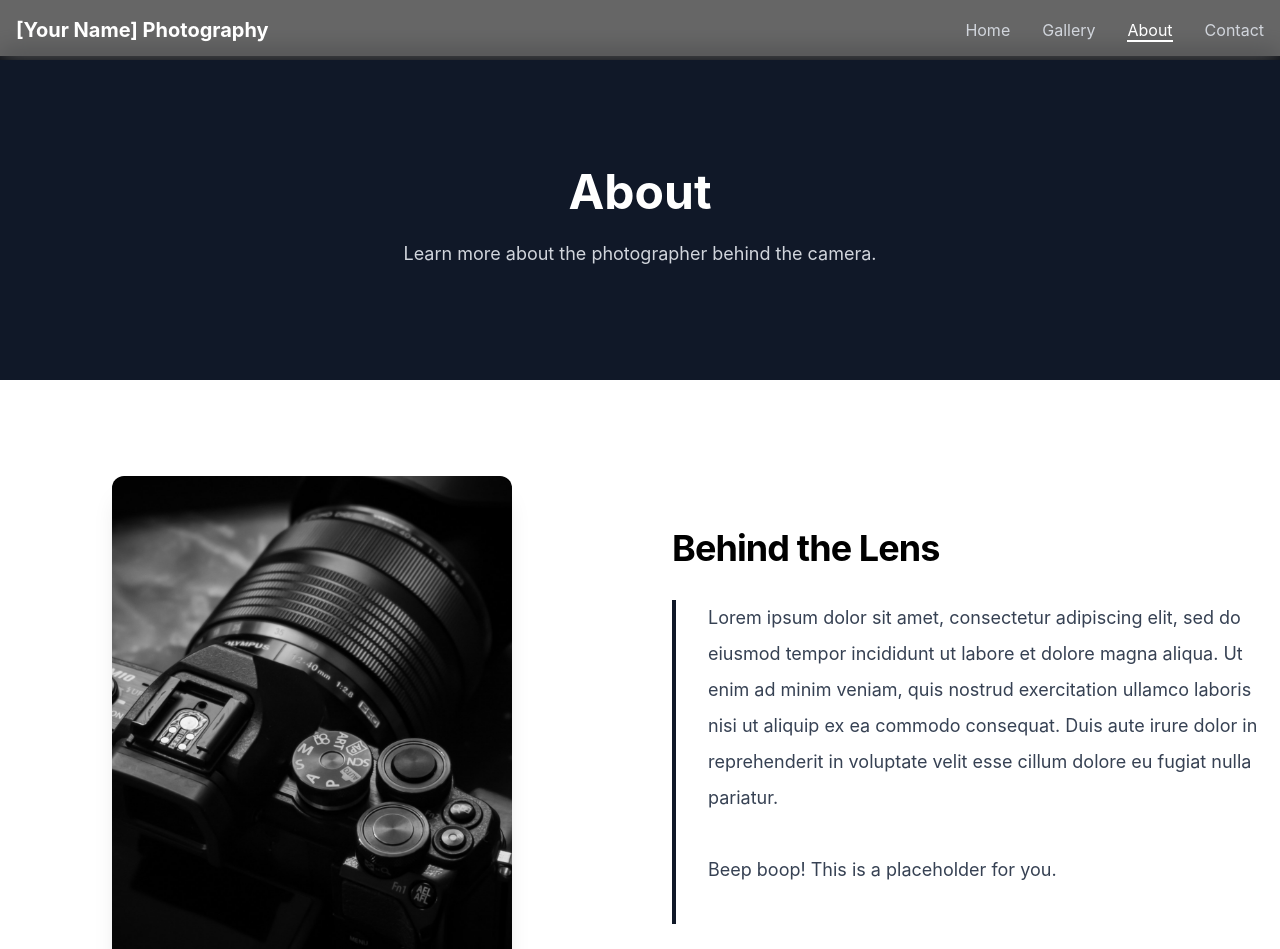
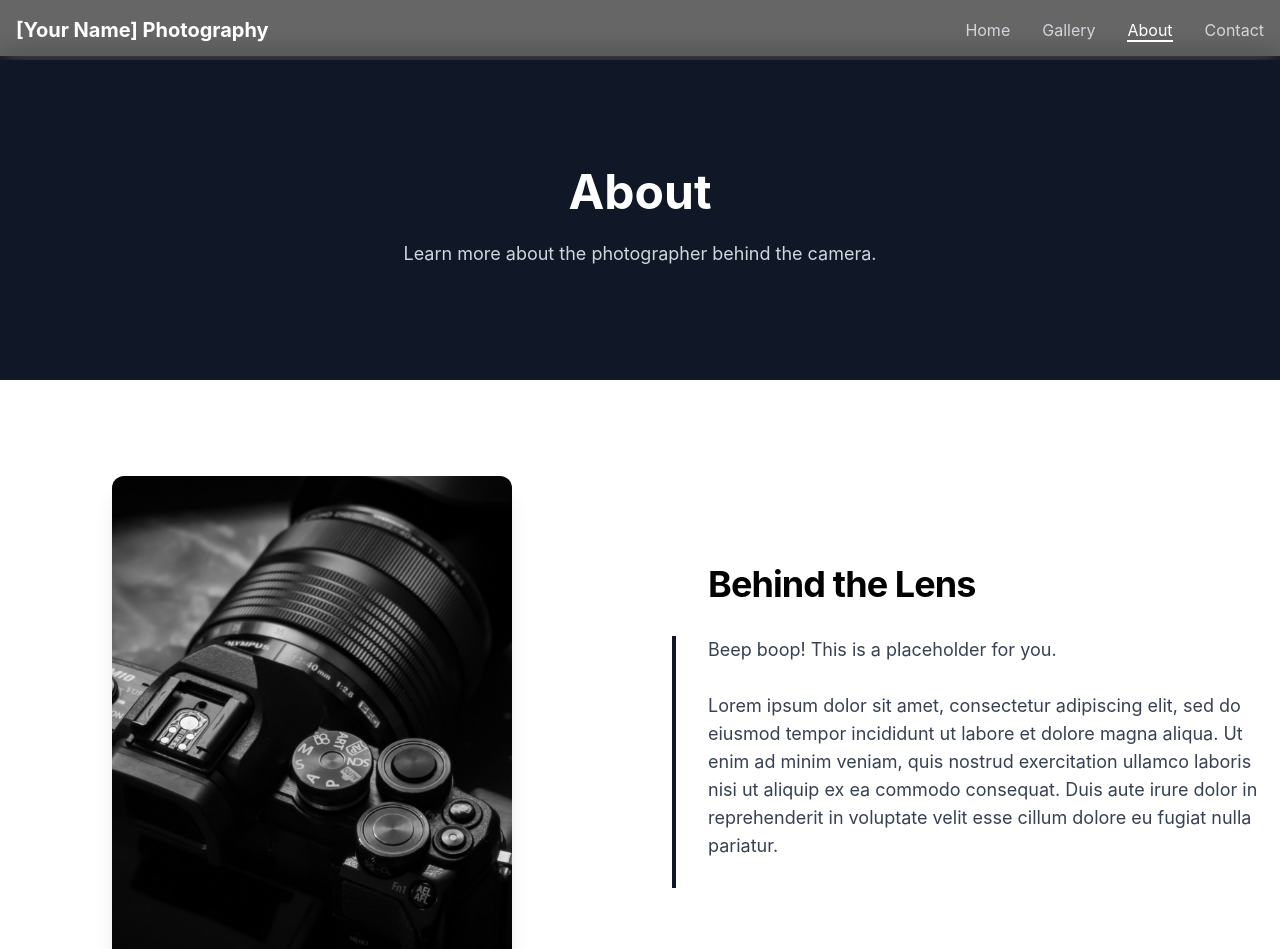
Before and after one commit to Pizzadreams/Photography_Portfolio, a React (Vite) app: page /about in a window 1280 px wide. Shown: the top 949 px of the page. Built offline with nearby package versions, Linux system fonts and the light colour scheme.

Commit message:
format aboutcontent for aesthetics

```diff
--- a/src/components/AboutContent.jsx
+++ b/src/components/AboutContent.jsx
@@ -42,20 +42,20 @@ function AboutContent() {
             </div>
 
             <div>
-            <h2 className="text-4xl font-bold tracking-tight">
+            <h2 className="text-4xl font-bold tracking-tight pl-9">
                 Behind the Lens
             </h2>
             <div className="mt-8 border-l-4 border-gray-900 pl-8">
-                <p className="text-lg leading-9 text-gray-700">
+                <p className="text-lg leading-7 text-gray-700">
+                Beep boop! This is a placeholder for you.
+                <br />
+                <br />
                 Lorem ipsum dolor sit amet, consectetur adipiscing elit, sed do
                 eiusmod tempor incididunt ut labore et dolore magna aliqua. Ut
                 enim ad minim veniam, quis nostrud exercitation ullamco laboris
                 nisi ut aliquip ex ea commodo consequat. Duis aute irure dolor
                 in reprehenderit in voluptate velit esse cillum dolore eu fugiat
                 nulla pariatur.
-                <br />
-                <br />
-                Beep boop! This is a placeholder for you.
                 <br />
                 <br />
                 </p>
```
